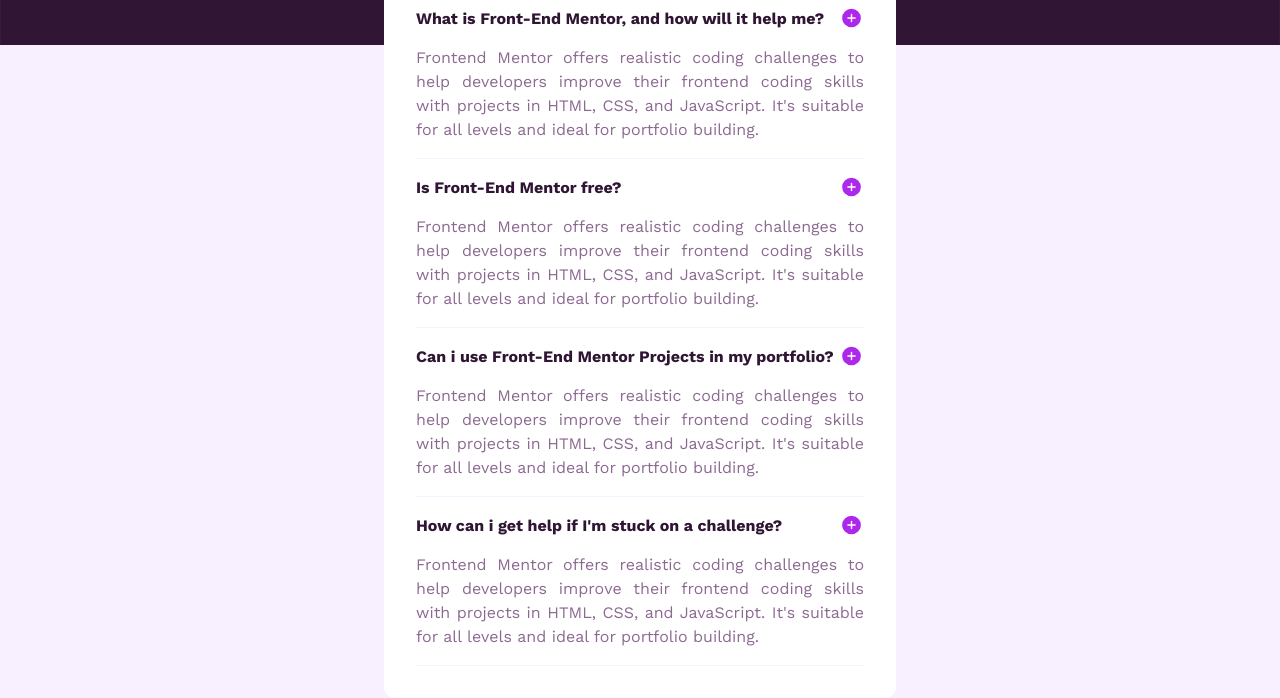
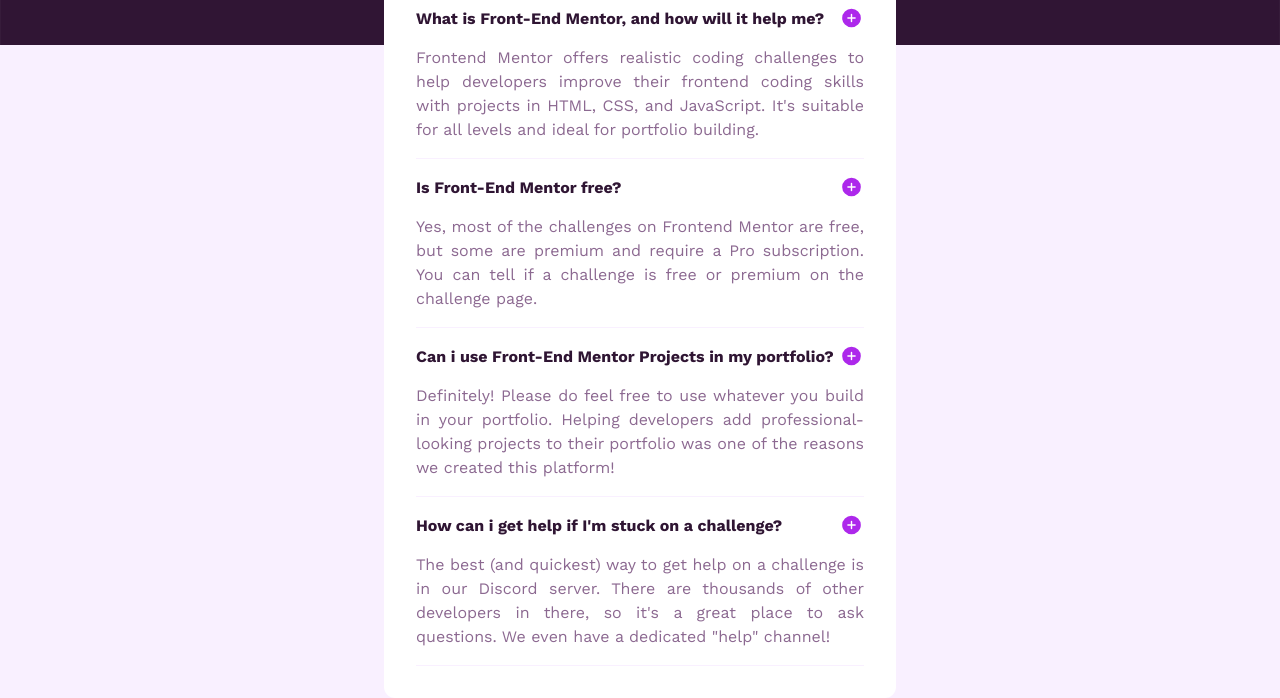
Before and after one commit to raheel-436/faq-accordian, a plain HTML site: page index.html in a window 1280 px wide. Shown: the part 235-933 px from the top of the page. Drawn offline with nearby package versions, Linux system fonts and the light colour scheme.

Commit message:
'faq-answers updated'

```diff
--- a/index.html
+++ b/index.html
@@ -38,10 +38,9 @@
               <div class="faq-icon"></div>
             </div>
             <div class="faq-answer">
-              Frontend Mentor offers realistic coding challenges to help
-              developers improve their frontend coding skills with projects in
-              HTML, CSS, and JavaScript. It's suitable for all levels and ideal
-              for portfolio building.
+              Yes, most of the challenges on Frontend Mentor are free, but some
+              are premium and require a Pro subscription. You can tell if a
+              challenge is free or premium on the challenge page.
             </div>
           </div>
           <div class="faq-item">
@@ -50,10 +49,9 @@
               <div class="faq-icon"></div>
             </div>
             <div class="faq-answer">
-              Frontend Mentor offers realistic coding challenges to help
-              developers improve their frontend coding skills with projects in
-              HTML, CSS, and JavaScript. It's suitable for all levels and ideal
-              for portfolio building.
+              Definitely! Please do feel free to use whatever you build in your
+              portfolio. Helping developers add professional-looking projects to
+              their portfolio was one of the reasons we created this platform!
             </div>
           </div>
           <div class="faq-item">
@@ -62,10 +60,10 @@
               <div class="faq-icon"></div>
             </div>
             <div class="faq-answer">
-              Frontend Mentor offers realistic coding challenges to help
-              developers improve their frontend coding skills with projects in
-              HTML, CSS, and JavaScript. It's suitable for all levels and ideal
-              for portfolio building.
+              The best (and quickest) way to get help on a challenge is in our
+              Discord server. There are thousands of other developers in there,
+              so it's a great place to ask questions. We even have a dedicated
+              "help" channel!
             </div>
           </div>
         </div>
```
